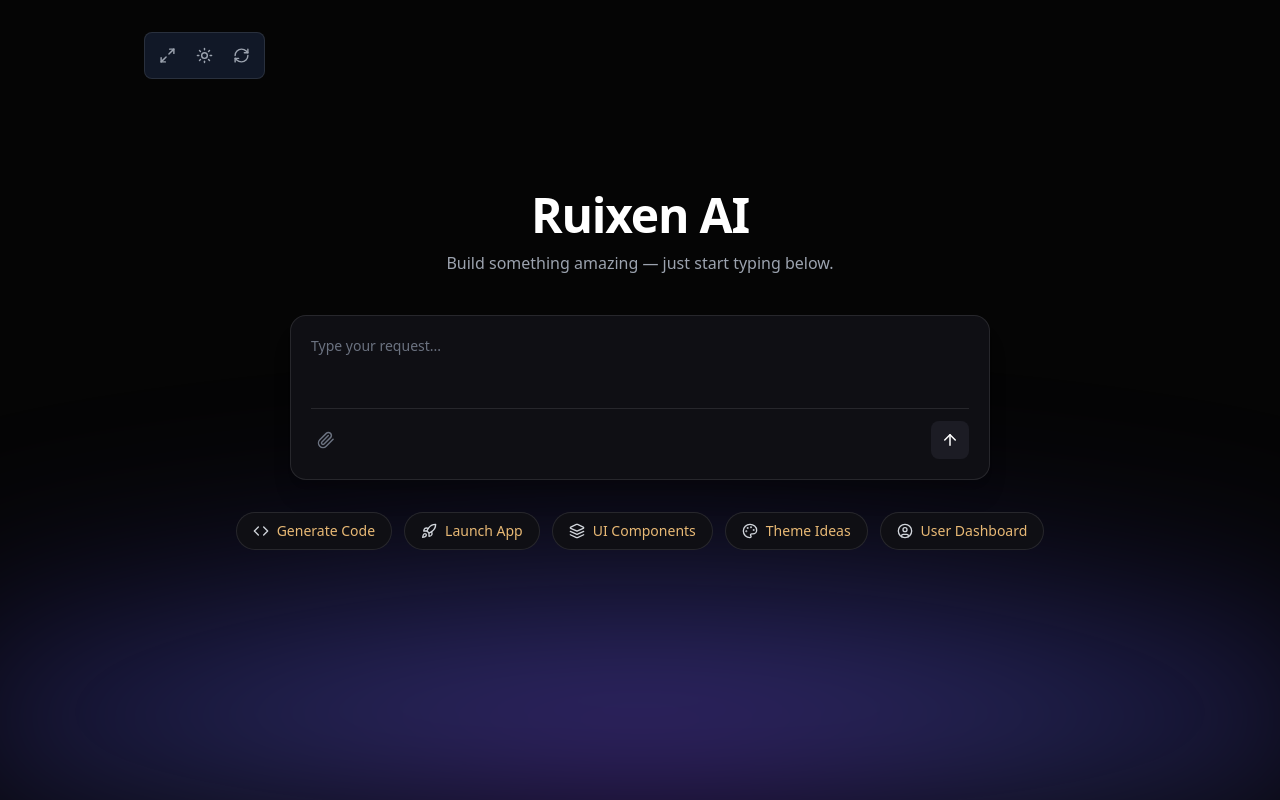
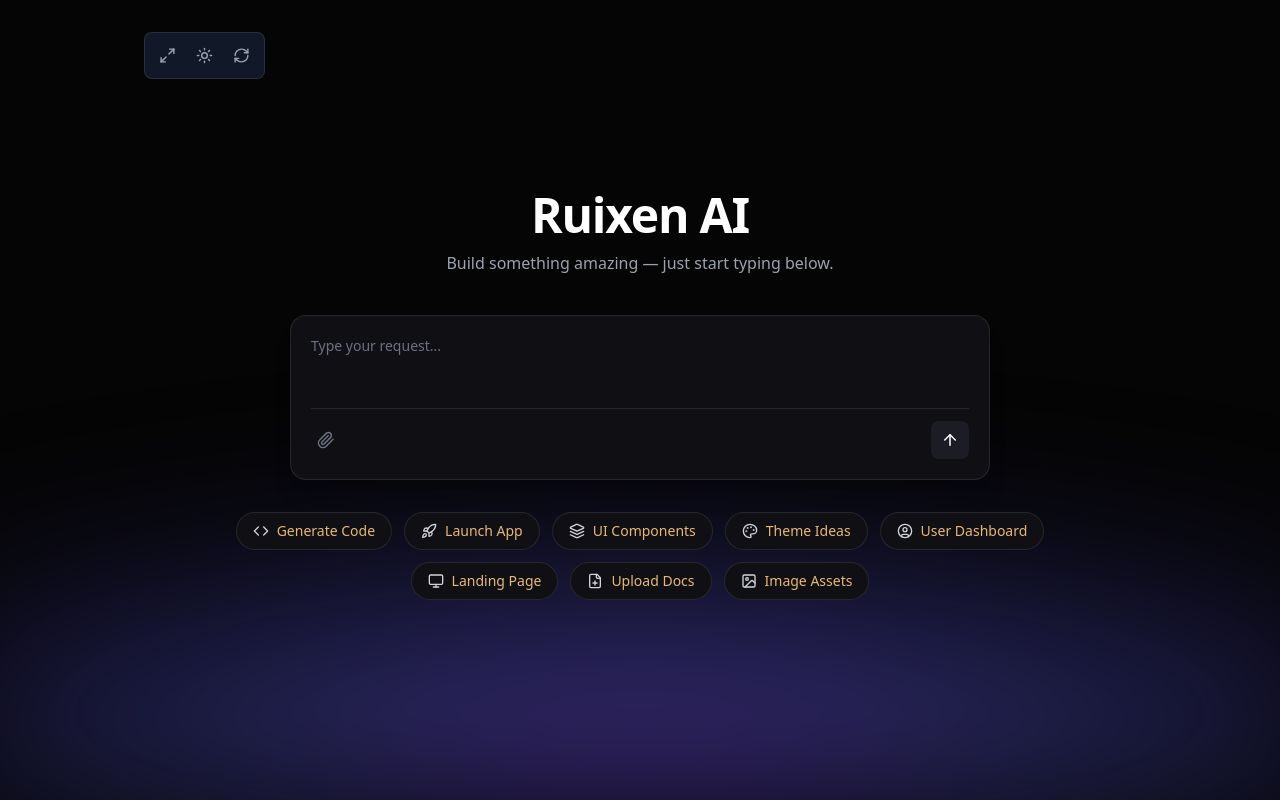
Before and after one commit to xoralife/chatboard---v.1, a Next.js app in the folder frontend/: page / in a window 1280 px wide. Built offline with nearby package versions, Linux system fonts and the light colour scheme.

Commit message:
feat: add quick action pills row 2 (landing page, upload docs, image assets)

```diff
--- a/frontend/app/page.tsx
+++ b/frontend/app/page.tsx
@@ -11,6 +11,9 @@
   Layers,
   Palette,
   UserCircle,
+  Monitor,
+  FilePlus,
+  Image,
 } from 'lucide-react'
 
 const quickActionsRow1 = [
@@ -19,6 +22,12 @@
   { icon: Layers, label: 'UI Components' },
   { icon: Palette, label: 'Theme Ideas' },
   { icon: UserCircle, label: 'User Dashboard' },
+]
+
+const quickActionsRow2 = [
+  { icon: Monitor, label: 'Landing Page' },
+  { icon: FilePlus, label: 'Upload Docs' },
+  { icon: Image, label: 'Image Assets' },
 ]
 
 export default function Home() {
@@ -89,6 +98,20 @@
               )
             })}
           </div>
+          <div className="flex flex-wrap justify-center gap-3">
+            {quickActionsRow2.map((action) => {
+              const Icon = action.icon
+              return (
+                <button
+                  key={action.label}
+                  className="flex items-center gap-2 rounded-full border border-white/10 bg-[#0f0f14] px-4 py-2 text-sm transition-colors hover:bg-[#1a1a22]"
+                >
+                  <Icon size={16} className="text-gray-300" />
+                  <span className="text-[#e8b975]">{action.label}</span>
+                </button>
+              )
+            })}
+          </div>
         </div>
       </div>
     </main>
```
